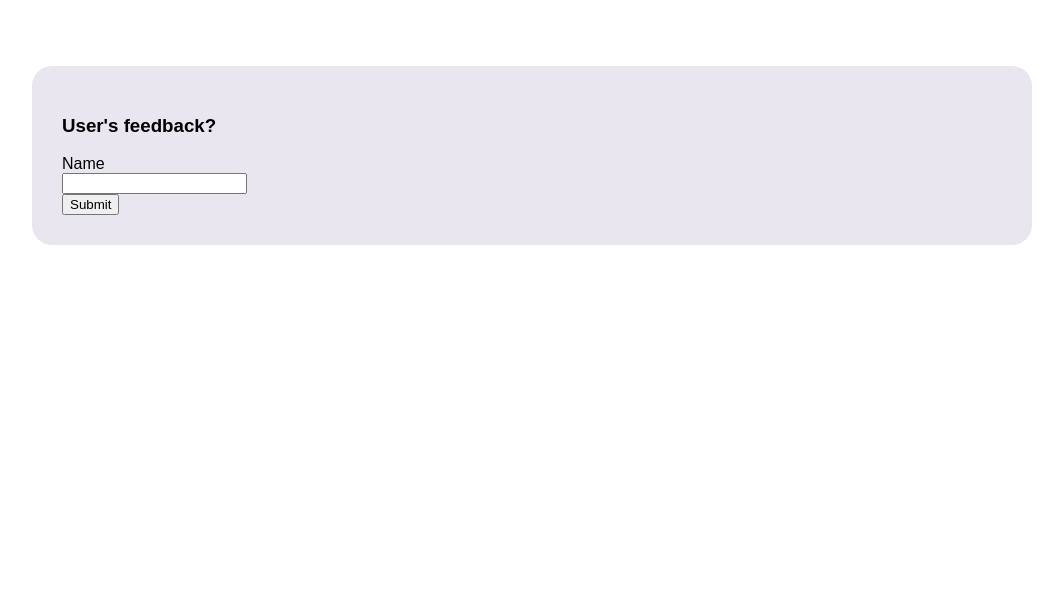
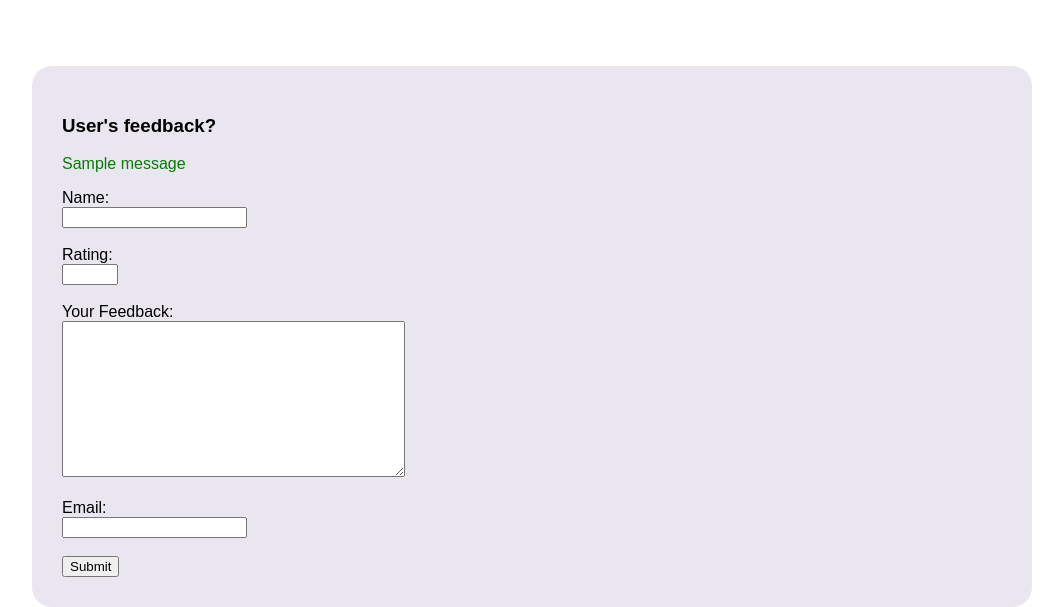
Before and after one commit to andrewhutzel/Web-Development-Pack, a Django app: page /products/1/2 in a window 1280 px wide. Shown: the part 364-971 px from the top of the page, without its empty margins (108-1171 px from the left). Before the commit the page ends 609 px from the top, so only its background shows below. Run offline with Django 5.2, Linux system fonts and the light colour scheme; data comes from the database, SQL or seed files in the repository; one stand-in notice (Sample message) is shown.

Commit message:
Updated forms.py, product.html, and views.py
Forms.py
-Added a functional forms field utilizing django

Views.py
-Added a reset to forms after submit (previously entered data is cleared), fleshed out GET and POST requests with an emphasis on POST requests and how they're handled with the user.

Product.html
-Added a dynamic range of input for name, rating, feedback, and email all in one for loop.  If multiple errors, will  output all of them.

```diff
--- /dev/null
+++ b/HTML - Practice/django/resume/products/forms.py
@@ -0,0 +1,7 @@
+from django import forms
+
+class FeedbackForm(forms.Form):
+    name = forms.CharField(max_length=30,required=True,error_messages={"required":"Please add your name."}, help_text="Add your name here, please.")
+    rating = forms.IntegerField(min_value=1,max_value=10)
+    text = forms.CharField(label="Your Feedback",max_length=256,widget=forms.Textarea)
+    email = forms.EmailField()
--- a/HTML - Practice/django/resume/products/templates/products/product.html
+++ b/HTML - Practice/django/resume/products/templates/products/product.html
@@ -27,9 +27,25 @@
   </main>
   <section id="feedback">
     <h3>User's feedback?</h3>
-    <form>
-      <label for="username">Name</label><br />
-      <input id="username" name="username" type"text" /><br />
+    {%if messages%}
+        {%for message in messages%}
+            <p style="color:green">{{message}}</p>
+        {%endfor%}
+    {%endif%}
+    <form method="POST">
+      {% csrf_token %}
+      {% if field.help_text %}
+        <p>{{field.help_text}}</p>
+      {%endif%}
+      {% for field in form%}
+            {{field.label_tag}}<br/>
+            {{field}}<br/>
+            {%for error in field.errors%}
+                <p style="color:red">{{error}}</p><br/>
+            {%endfor%}
+            <br/>
+      {%endfor%}
+
       <button>Submit</button>
     </form>
   </section>
--- a/HTML - Practice/django/resume/products/views.py
+++ b/HTML - Practice/django/resume/products/views.py
@@ -2,6 +2,9 @@ from django.shortcuts import render
 #Exclusively added to index function test
 from django.http import HttpResponse
 from .models import Product, Brand
+from django.contrib import messages
+
+from .forms import FeedbackForm
 
 
 # Create your views here.
@@ -29,6 +32,21 @@ def product_category(request,product):
 
 def product_page(request,product_brand,product_slug):
     product = Product.objects.get(slug= product_slug)
-    return render(request,"products/product.html",{
-        "product":product
-    })
+    form = FeedbackForm()
+
+    if(request.method == "GET"):
+        return render(request,"products/product.html",{
+        "product":product,
+        "form":form,
+        })
+    else:
+        form = FeedbackForm(request.POST)
+        if form.is_valid():
+            print(form.cleaned_data)
+            messages.success(request, "Feedback was successfully submitted.")
+            form = FeedbackForm()
+        #result = request.POST["username"]
+        return render(request,"products/product.html",{
+        "product":product,
+        "form":form,
+        })
```
